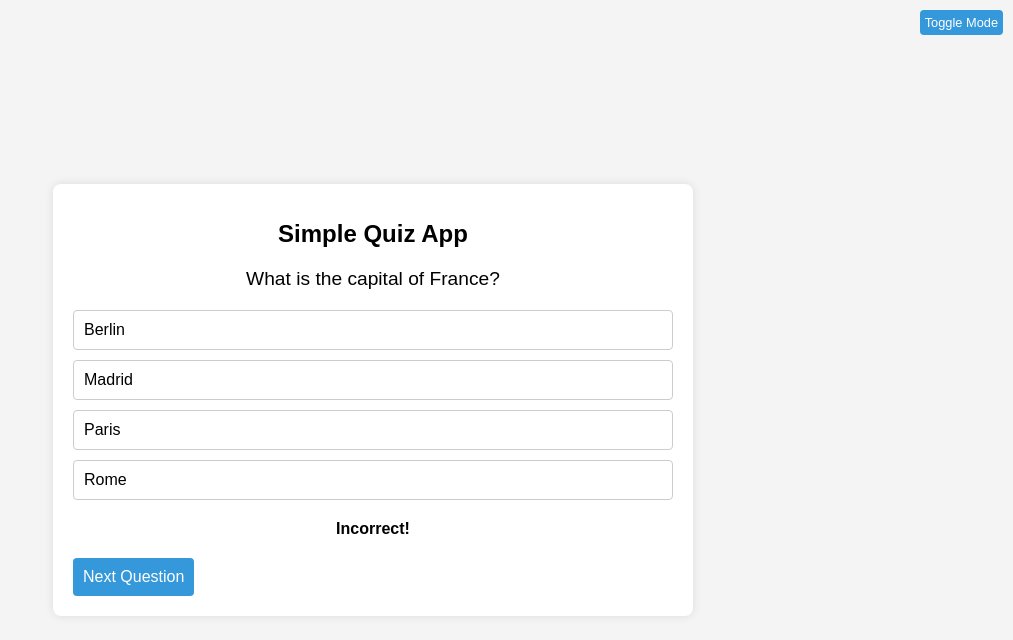
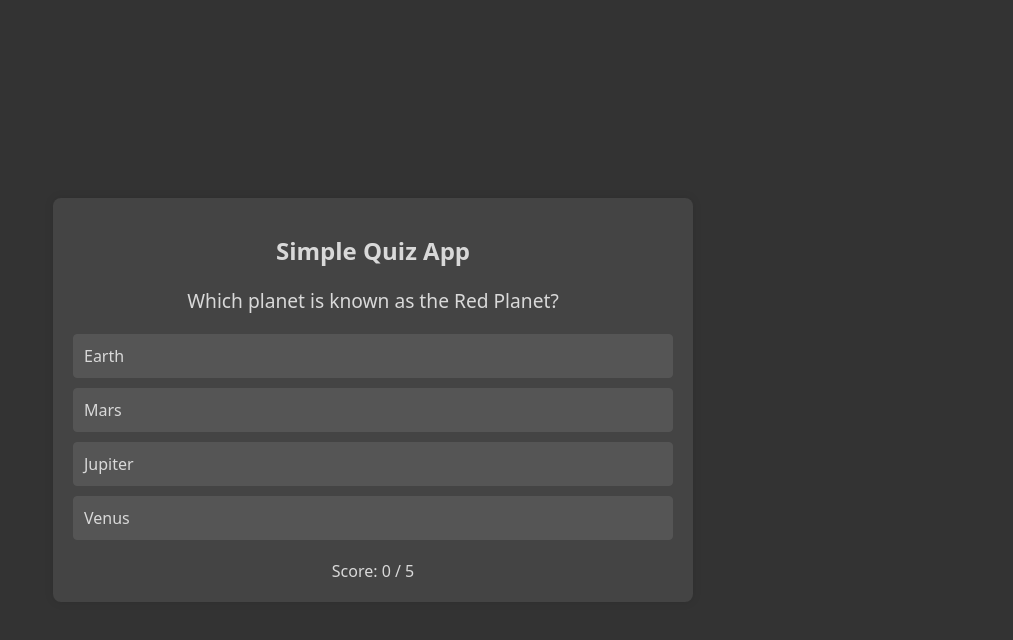
Before and after one commit to vsbuidev/quizapp, a plain HTML site: page index.html in a window 1280 px wide. Both pictures are taken after a click on the element "Berlin". Shown: the whole page, without its empty margins (267-1280 px from the left). Drawn offline with Linux system fonts and the light colour scheme.

Commit message:
Modified Code

```diff
--- a/index.html
+++ b/index.html
@@ -7,17 +7,13 @@
     <link rel="stylesheet" href="styles.css" />
   </head>
   <body>
-    <div id="quiz-container">
+    <div id="quiz-container" class="fade-enter scale-enter">
       <h1 id="quiz-heading">Simple Quiz App</h1>
       <div id="question-container"></div>
       <div class="options" id="options-container"></div>
       <div id="result"></div>
-      <button id="next-button">Next Question</button>
-      <button id="toggle-mode-button" onclick="toggleDarkMode()">
-        Toggle Mode
-      </button>
+      <div id="score"></div>
     </div>
-
     <script src="scripts.js"></script>
   </body>
 </html>
--- a/scripts.js
+++ b/scripts.js
@@ -1,8 +1,11 @@
-const toggleModeButton = document.getElementById("toggle-mode-button");
+const quizContainer = document.getElementById("quiz-container");
+const questionContainer = document.getElementById("question-container");
+const optionsContainer = document.getElementById("options-container");
+const resultContainer = document.getElementById("result");
+const scoreContainer = document.getElementById("score");
 
-function toggleDarkMode() {
-  document.body.classList.toggle("dark-mode");
-}
+let currentQuestion = 0;
+let score = 0;
 
 const quizData = [
   {
@@ -35,48 +38,48 @@ const quizData = [
     ],
     correctAnswer: "William Shakespeare",
   },
-  {
-    question: "What is the currency of Japan?",
-    options: ["Won", "Yen", "Dollar", "Euro"],
-    correctAnswer: "Yen",
-  },
-  {
-    question: "Which element has the chemical symbol 'O'?",
-    options: ["Oxygen", "Gold", "Carbon", "Iron"],
-    correctAnswer: "Oxygen",
-  },
-  {
-    question: "What is the tallest mountain in the world?",
-    options: ["Mount Everest", "K2", "Kangchenjunga", "Lhotse"],
-    correctAnswer: "Mount Everest",
-  },
-  {
-    question: "Who painted the Mona Lisa?",
-    options: [
-      "Vincent van Gogh",
-      "Pablo Picasso",
-      "Leonardo da Vinci",
-      "Claude Monet",
-    ],
-    correctAnswer: "Leonardo da Vinci",
-  },
-  {
-    question: "Which country is known as the Land of the Rising Sun?",
-    options: ["China", "Japan", "South Korea", "Vietnam"],
-    correctAnswer: "Japan",
-  },
+  // {
+  //   question: "What is the currency of Japan?",
+  //   options: ["Won", "Yen", "Dollar", "Euro"],
+  //   correctAnswer: "Yen",
+  // },
+  // {
+  //   question: "Which element has the chemical symbol 'O'?",
+  //   options: ["Oxygen", "Gold", "Carbon", "Iron"],
+  //   correctAnswer: "Oxygen",
+  // },
+  // {
+  //   question: "What is the tallest mountain in the world?",
+  //   options: ["Mount Everest", "K2", "Kangchenjunga", "Lhotse"],
+  //   correctAnswer: "Mount Everest",
+  // },
+  // {
+  //   question: "Who painted the Mona Lisa?",
+  //   options: [
+  //     "Vincent van Gogh",
+  //     "Pablo Picasso",
+  //     "Leonardo da Vinci",
+  //     "Claude Monet",
+  //   ],
+  //   correctAnswer: "Leonardo da Vinci",
+  // },
+  // {
+  //   question: "Which country is known as the Land of the Rising Sun?",
+  //   options: ["China", "Japan", "South Korea", "Vietnam"],
+  //   correctAnswer: "Japan",
+  // },
 ];
-
-let currentQuestion = 0;
-let score = 0;
-
-const questionContainer = document.getElementById("question-container");
-const optionsContainer = document.getElementById("options-container");
-const resultContainer = document.getElementById("result");
-const nextButton = document.getElementById("next-button");
 
 function loadQuestion() {
   const currentQuizData = quizData[currentQuestion];
+
+  quizContainer.classList.remove("fade-exit", "scale-exit");
+  quizContainer.classList.add("fade-enter", "scale-enter");
+
+  setTimeout(() => {
+    quizContainer.classList.remove("fade-enter", "scale-enter");
+  }, 500);
+
   questionContainer.textContent = currentQuizData.question;
 
   optionsContainer.innerHTML = "";
@@ -88,11 +91,24 @@ function loadQuestion() {
     optionsContainer.appendChild(button);
   });
 
-  nextButton.style.display = "none";
   resultContainer.textContent = "";
+  scoreContainer.textContent = `Score: ${score} / ${quizData.length}`;
 }
 
 function checkAnswer(answer) {
+  quizContainer.classList.remove("fade-enter", "scale-enter");
+  quizContainer.classList.add("fade-exit", "scale-exit");
+
+  setTimeout(() => {
+    quizContainer.classList.remove("fade-exit", "scale-exit");
+    currentQuestion++;
+    if (currentQuestion < quizData.length) {
+      loadQuestion();
+    } else {
+      showFinalResult();
+    }
+  }, 500);
+
   const currentQuizData = quizData[currentQuestion];
   if (answer === currentQuizData.correctAnswer) {
     score++;
@@ -100,28 +116,18 @@ function checkAnswer(answer) {
   } else {
     resultContainer.textContent = "Incorrect!";
   }
-
-  nextButton.style.display = "block";
-  optionsContainer.childNodes.forEach((option) =>
-    option.removeEventListener("click", checkAnswer)
-  );
-}
-
-function nextQuestion() {
-  currentQuestion++;
-  if (currentQuestion < quizData.length) {
-    loadQuestion();
-  } else {
-    showFinalResult();
-  }
 }
 
 function showFinalResult() {
-  questionContainer.textContent = "Quiz Completed!";
-  optionsContainer.innerHTML = "";
-  resultContainer.textContent = `Your Score: ${score} out of ${quizData.length}`;
-  nextButton.style.display = "none";
+  quizContainer.classList.remove("fade-enter", "scale-enter");
+  quizContainer.classList.add("fade-exit", "scale-exit");
+
+  setTimeout(() => {
+    questionContainer.textContent = "Quiz Completed!";
+    optionsContainer.innerHTML = "";
+    scoreContainer.innerHTML = "";
+    resultContainer.textContent = `Your Score: ${score} out of ${quizData.length}`;
+  }, 500);
 }
 
 loadQuestion();
-nextButton.addEventListener("click", nextQuestion);
--- a/styles.css
+++ b/styles.css
@@ -1,29 +1,63 @@
 body {
-  font-family: Arial, sans-serif;
-  background-color: #f4f4f4;
+  font-family: system-ui, -apple-system, BlinkMacSystemFont, "Segoe UI", Roboto,
+    Oxygen, Ubuntu, Cantarell, "Open Sans", "Helvetica Neue", sans-serif;
+  background-color: #333;
+  color: #d9d9d9;
   margin: 0;
   padding: 0;
   display: flex;
   justify-content: center;
   align-items: center;
   height: 100vh;
-  transition: background-color 0.3s;
 }
 
 #quiz-container {
-  background-color: #fff;
+  background-color: #444;
   border-radius: 8px;
   box-shadow: 0 0 10px rgba(0, 0, 0, 0.1);
   padding: 20px;
   max-width: 600px;
   width: 100%;
   text-align: center;
-  transition: background-color 0.3s;
+  opacity: 1;
+  transform: scale(1);
+  transition: opacity 0.5s ease-in-out, transform 0.5s ease-in-out;
 }
 
-#quiz-container.dark-mode {
-  background-color: #333;
-  color: #fff;
+.fade-enter {
+  opacity: 0;
+}
+
+.fade-enter-active {
+  opacity: 1;
+  transition: opacity 0.5s ease-in-out;
+}
+
+.fade-exit {
+  opacity: 1;
+}
+
+.fade-exit-active {
+  opacity: 0;
+  transition: opacity 0.5s ease-in-out;
+}
+
+.scale-enter {
+  transform: scale(0.5);
+}
+
+.scale-enter-active {
+  transform: scale(1);
+  transition: transform 0.5s ease-in-out;
+}
+
+.scale-exit {
+  transform: scale(1);
+}
+
+.scale-exit-active {
+  transform: scale(0.5);
+  transition: transform 0.5s ease-in-out;
 }
 
 #quiz-heading {
@@ -45,14 +79,14 @@ body {
 
 .option {
   padding: 10px;
-  border: 1px solid #ccc;
+  border: 1px solid #555;
+  background-color: #555;
   border-radius: 4px;
   cursor: pointer;
-  transition: background-color 0.3s;
 }
 
 .option:hover {
-  background-color: #f0f0f0;
+  background-color: #666;
 }
 
 #result {
@@ -60,41 +94,11 @@ body {
   font-weight: bold;
 }
 
-#next-button {
-  margin-top: 20px;
-  padding: 10px;
-  cursor: pointer;
-  background-color: #3498db;
-  color: #fff;
-  border: none;
-  border-radius: 4px;
-  font-size: 1em;
-  transition: background-color 0.3s;
+#score {
+  margin-top: 10px;
 }
 
-#next-button:hover {
-  background-color: #2980b9;
-}
-
-#toggle-mode-button {
-  position: absolute;
-  top: 10px;
-  right: 10px;
-  cursor: pointer;
-  padding: 5px;
-  border: none;
-  border-radius: 4px;
-  font-size: 0.8em;
-  background-color: #3498db;
-  color: #fff;
-  transition: background-color 0.3s;
-}
-
-#toggle-mode-button:hover {
-  background-color: #2980b9;
-}
-
-/* Media Queries for Responsive Design */
+/* css for responsiveness */
 
 @media only screen and (max-width: 600px) {
   #quiz-container {
```
